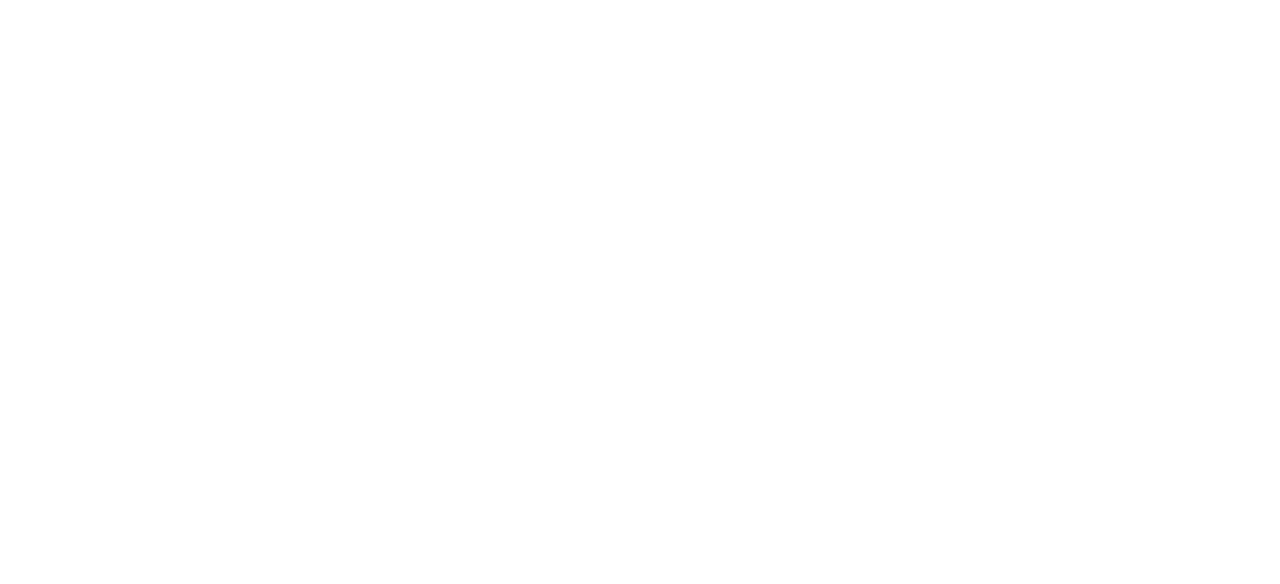
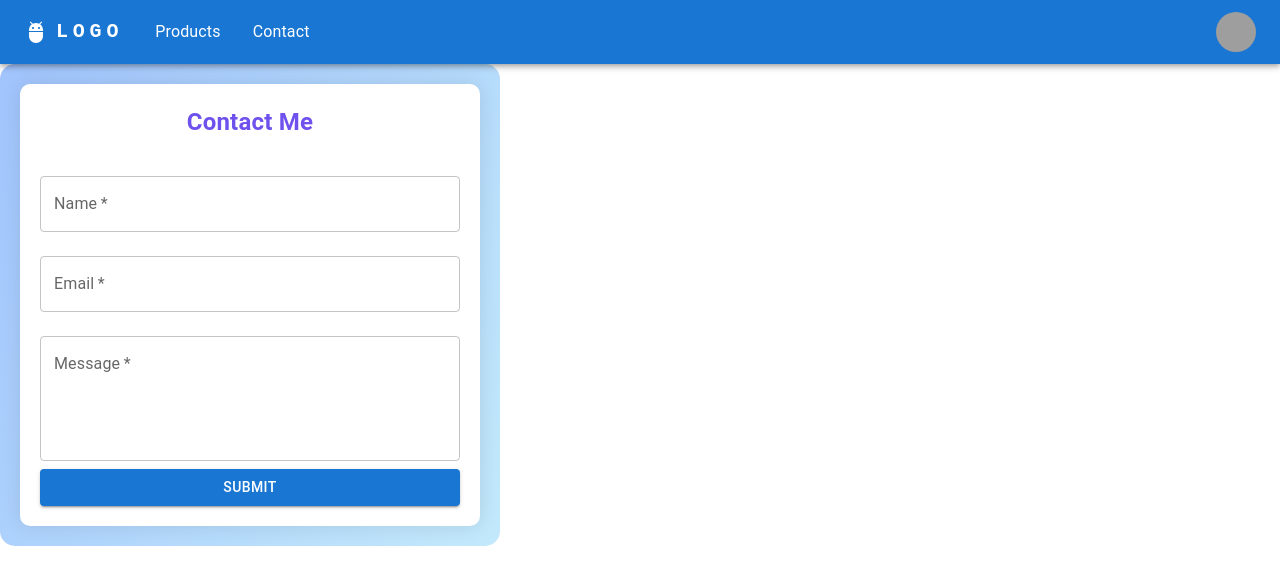
Before and after one commit to UGlakhana45/mui, a React (Create React App) app: page /contact in a window 1280 px wide. Before the commit this address had no page. Shown: the top 584 px of the page. Built offline with nearby package versions, Linux system fonts and the light colour scheme; grey boxes are pictures that could not be loaded; what react-swipeable-views-utils would draw is missing.

Commit message:
contact created

```diff
--- /dev/null
+++ b/src/containers/contact.jsx
@@ -0,0 +1,89 @@
+import { Box, Button, TextField, Typography } from "@mui/material";
+import { styled } from "@mui/material/styles";
+import { css } from "@emotion/react";
+
+const ContactPageWrapper = styled(Box)(
+  ({ theme }) => css`
+    padding: 20px;
+    background: linear-gradient(120deg, #a1c4fd, #c2e9fb);
+    max-width: 500px;
+    border-radius: 15px;
+  `
+);
+
+const ContactFormWrapper = styled(Box)(
+  ({ theme }) => css`
+    display: flex;
+    flex-direction: column;
+    justify-content: center;
+    align-items: center;
+    background-color: #fff;
+    padding: 20px;
+    border-radius: 10px;
+    box-shadow: 0px 0px 20px rgba(0, 0, 0, 0.1);
+
+    ${theme.breakpoints.up("sm")} {
+      max-width: 500px;
+    }
+  `
+);
+
+const ContactFormTitle = styled(Typography)(
+  ({ theme }) => css`
+    color: #6f52ed;
+    margin-bottom: 20px;
+    font-weight: bold;
+    font-size: 24px;
+  `
+);
+
+const ContactForm = () => {
+  const handleSubmit = (event) => {
+    event.preventDefault();
+    // Handle form submission
+  };
+
+  return (
+    <ContactFormWrapper>
+      <ContactFormTitle>Contact Me</ContactFormTitle>
+      <form onSubmit={handleSubmit}>
+        <TextField
+          label="Name"
+          variant="outlined"
+          margin="normal"
+          required
+          fullWidth
+        />
+        <TextField
+          label="Email"
+          variant="outlined"
+          margin="normal"
+          required
+          fullWidth
+        />
+        <TextField
+          label="Message"
+          variant="outlined"
+          margin="normal"
+          required
+          fullWidth
+          multiline
+          rows={4}
+        />
+        <Button variant="contained" color="primary" type="submit" fullWidth>
+          Submit
+        </Button>
+      </form>
+    </ContactFormWrapper>
+  );
+};
+
+const ContactPage = () => {
+  return (
+    <ContactPageWrapper>
+      <ContactForm />
+    </ContactPageWrapper>
+  );
+};
+
+export default ContactPage;
--- a/src/containers/navBar.jsx
+++ b/src/containers/navBar.jsx
@@ -13,7 +13,7 @@
 import AdbIcon from "@mui/icons-material/Adb";
 import { Link } from "react-router-dom";
 
-const pages = ["Products", "Blogs", "Contact"];
+const pages = ["Products", "Contact"];
 const settings = ["profile", "Account", "Dashboard", "Logout"];
 
 function ResponsiveAppBar() {
--- a/src/routes/routes.jsx
+++ b/src/routes/routes.jsx
@@ -12,6 +12,7 @@
 import HomeAppliances from "../containers/products/Home&Appliances";
 import Offers from "../containers/products/offers";
 import Profile from "../containers/profile";
+import ContactPage from "../containers/contact";
 
 const Routing = () => {
   return (
@@ -24,10 +25,7 @@
           <Route path="/products" element={<AllProducts />}>
             <Route index element={<ProductList />} />
             <Route path="/products/discount" element={<Discount />} />
-            <Route
-              path="/products/Electronics"
-              element={<Electronics />}
-            />
+            <Route path="/products/Electronics" element={<Electronics />} />
             <Route
               path="/products/Home&Appliances"
               element={<HomeAppliances />}
@@ -35,6 +33,7 @@
             <Route path="/products/offers" element={<Offers />} />
           </Route>
           <Route path="/Blogs" element={<BlogList />} />
+          <Route path="/contact" element={<ContactPage />} />
           <Route path="/profile" element={<Profile />} />
         </Route>
       </Routes>
```
